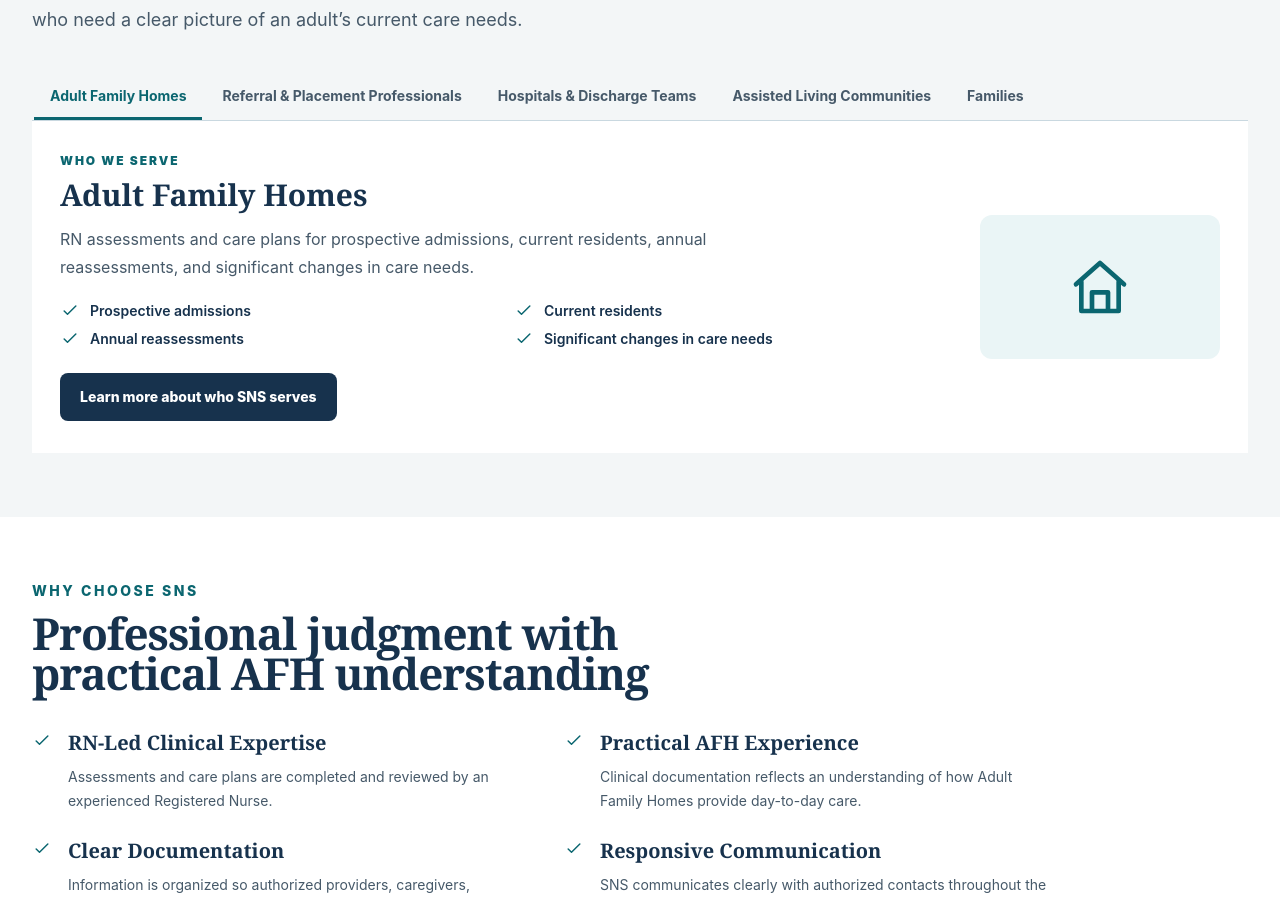
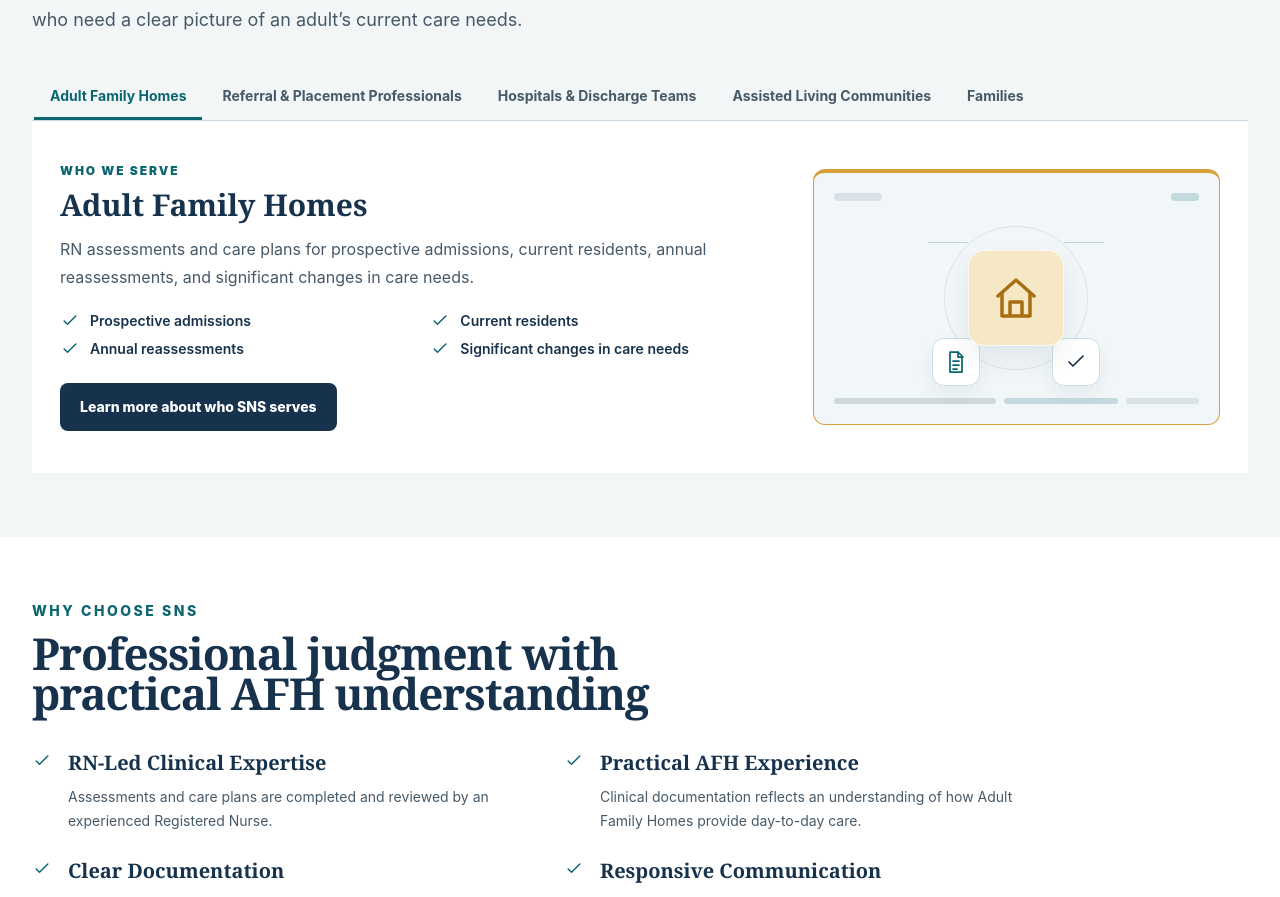
Before and after one commit to Smoges22/sns-website, a Next.js app: page / in a window 1280 px wide. Shown: the part 3261-4158 px from the top of the page. Built offline with nearby package versions, Linux system fonts and the light colour scheme.

Commit message:
Add responsive audience tab visuals

```diff
--- a/components/audience-tabs.tsx
+++ b/components/audience-tabs.tsx
@@ -5,12 +5,51 @@
 import { audiences } from "@/lib/site";
 
 const audienceDetails = [
-  { icon: "home", points: ["Prospective admissions", "Current residents", "Annual reassessments", "Significant changes in care needs"] },
-  { icon: "people", points: ["Independent clinical documentation", "Authorized referral and placement professionals", "Receiving provider review", "Assessed care needs during an AFH transition"] },
-  { icon: "hospital", points: ["Adults preparing for discharge", "Adult Family Home transitions", "Other residential care settings", "Authorized hospital and discharge teams"] },
-  { icon: "hospital", points: ["Updated assessment support", "Care-planning support", "Changes in current needs", "Adult Family Home transition planning"] },
-  { icon: "family", points: ["Professional nursing assessment", "Authorized family involvement", "Understanding current care needs", "Documenting current care needs"] },
+  { visual: "afh", points: ["Prospective admissions", "Current residents", "Annual reassessments", "Significant changes in care needs"] },
+  { visual: "referral", points: ["Independent clinical documentation", "Authorized referral and placement professionals", "Receiving provider review", "Assessed care needs during an AFH transition"] },
+  { visual: "hospital", points: ["Adults preparing for discharge", "Adult Family Home transitions", "Other residential care settings", "Authorized hospital and discharge teams"] },
+  { visual: "assisted-living", points: ["Updated assessment support", "Care-planning support", "Changes in current needs", "Adult Family Home transition planning"] },
+  { visual: "family", points: ["Professional nursing assessment", "Authorized family involvement", "Understanding current care needs", "Documenting current care needs"] },
 ] as const;
+
+type AudienceVisualKind = (typeof audienceDetails)[number]["visual"];
+
+function AudienceVisual({ kind }: { kind: AudienceVisualKind }) {
+  const visuals = {
+    afh: { main: "home", supporting: ["document", "check"], mainColor: "bg-[#F6E7C5] text-[#A76F12]", accentColor: "border-[#D6A13A]" },
+    referral: { main: "people", supporting: ["document", "check"], mainColor: "bg-[#DDF1F3] text-teal", accentColor: "border-teal" },
+    hospital: { main: "hospital", supporting: ["home", "document"], mainColor: "bg-[#DFEAF5] text-navy", accentColor: "border-navy" },
+    "assisted-living": { main: "hospital", supporting: ["plan", "check"], mainColor: "bg-[#E5EFF8] text-[#285D82]", accentColor: "border-[#5685A7]" },
+    family: { main: "family", supporting: ["home", "check"], mainColor: "bg-[#E3F2F1] text-teal", accentColor: "border-teal" },
+  } as const;
+  const visual = visuals[kind];
+
+  return (
+    <div aria-hidden="true" className={`relative hidden min-h-64 overflow-hidden rounded-xl border border-[#D4E0E6] border-t-4 bg-[#F1F6F8] md:grid md:place-items-center ${visual.accentColor}`} data-audience-visual={kind}>
+      <span className="absolute left-5 top-5 h-2 w-12 rounded-full bg-navy/10" />
+      <span className="absolute right-5 top-5 h-2 w-7 rounded-full bg-teal/20" />
+      <div className="relative grid h-44 w-44 place-items-center">
+        <span className="absolute inset-4 rounded-full border border-navy/10" />
+        <span className={`relative z-10 grid h-24 w-24 place-items-center rounded-2xl border border-white/80 shadow-[0_12px_26px_rgba(23,50,77,.08)] ${visual.mainColor}`}>
+          <LineIcon className="h-12 w-12" name={visual.main} />
+        </span>
+        <span className="absolute left-0 top-8 h-px w-10 bg-navy/20" />
+        <span className="absolute right-0 top-8 h-px w-10 bg-navy/20" />
+        <span className="absolute bottom-0 left-1 grid h-12 w-12 place-items-center rounded-xl border border-[#CFDDE4] bg-white text-teal shadow-[0_8px_18px_rgba(23,50,77,.06)]">
+          <LineIcon className="h-6 w-6" name={visual.supporting[0]} />
+        </span>
+        <span className="absolute bottom-0 right-1 grid h-12 w-12 place-items-center rounded-xl border border-[#CFDDE4] bg-white text-navy shadow-[0_8px_18px_rgba(23,50,77,.06)]">
+          <LineIcon className="h-6 w-6" name={visual.supporting[1]} />
+        </span>
+      </div>
+      <div className="absolute inset-x-5 bottom-5 grid grid-cols-[1fr_.7fr_.45fr] gap-2">
+        <span className="h-1.5 rounded-full bg-navy/15" />
+        <span className="h-1.5 rounded-full bg-teal/20" />
+        <span className="h-1.5 rounded-full bg-navy/10" />
+      </div>
+    </div>
+  );
+}
 
 export function AudienceTabs({ ctaHref = "/who-we-serve", ctaLabel = "Learn more about who SNS serves" }: { ctaHref?: string; ctaLabel?: string }) {
   const [active, setActive] = useState(0);
@@ -52,7 +91,7 @@
         </div>
       </div>
       {audiences.map((audience, index) => (
-        <section aria-labelledby={`audience-tab-${index}`} className={`${active === index ? "grid" : "hidden"} min-w-0 gap-6 bg-white px-5 py-7 sm:px-7 sm:py-8 lg:grid-cols-[1fr_15rem] lg:items-center lg:gap-10`} hidden={active !== index} id={`audience-panel-${index}`} key={audience.title} role="tabpanel" tabIndex={0}>
+        <section aria-labelledby={`audience-tab-${index}`} className={`${active === index ? "grid" : "hidden"} min-w-0 gap-6 bg-white px-5 py-7 sm:px-7 sm:py-8 md:min-h-[31.5rem] md:grid-cols-[minmax(0,1.35fr)_minmax(14rem,.85fr)] md:items-center md:gap-8 lg:min-h-[27.25rem] lg:grid-cols-[minmax(0,1.4fr)_minmax(16rem,.8fr)] lg:gap-10 xl:min-h-[22rem]`} hidden={active !== index} id={`audience-panel-${index}`} key={audience.title} role="tabpanel" tabIndex={0}>
           <div className="min-w-0">
             <p className="text-xs font-black uppercase tracking-[.16em] text-teal">Who we serve</p>
             <h3 className="mt-2 font-display text-2xl font-bold text-navy sm:text-3xl">{audience.title}</h3>
@@ -62,9 +101,7 @@
             </ul>
             <ButtonLink className="mt-6" href={ctaHref}>{ctaLabel}</ButtonLink>
           </div>
-          <div aria-hidden="true" className="grid min-h-36 place-items-center rounded-xl bg-[#EAF5F6] text-teal">
-            <LineIcon className="h-16 w-16" name={audienceDetails[index].icon} />
-          </div>
+          <AudienceVisual kind={audienceDetails[index].visual} />
         </section>
       ))}
     </div>
```
